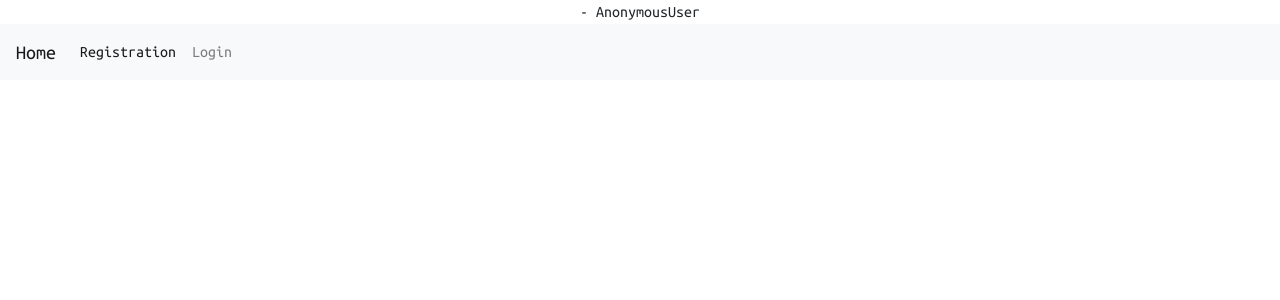
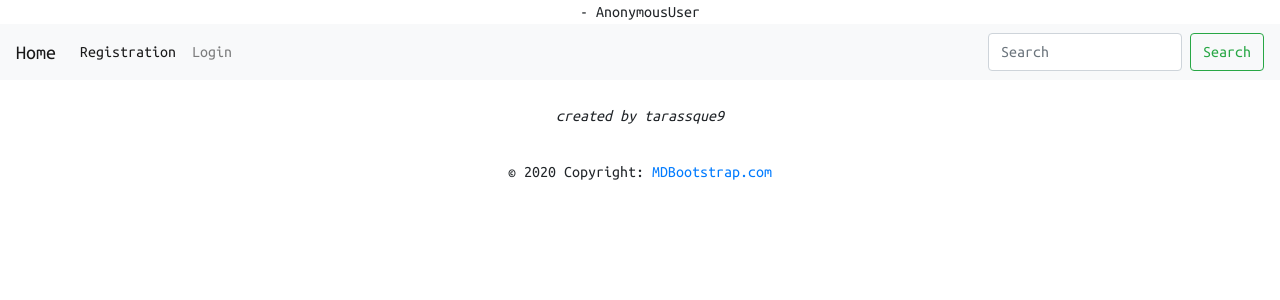
Before and after one commit to tarassque9/news_site, a Django app: page /news/ in a window 1280 px wide. Shown: the top 300 px of the page. Run offline with Django 3.2, Linux system fonts and the light colour scheme; data that the repository does not hold is empty; parts of the project's set-up code (start-up, migrations or seed data) failed here and were passed over; some libraries are stand-ins or nearby versions.

Commit message:
add paganation, search, and some changes. IN ACTIONS...

```diff
--- a/news_site/news/templates/news/base.html
+++ b/news_site/news/templates/news/base.html
@@ -55,6 +55,10 @@
         {% endif %}
       </div>
     </div>
+    <form class="form-inline my-2 my-lg-0" method="GET">
+      <input class="form-control mr-sm-2" type="search" placeholder="Search" aria-label="Search" name="search">
+      <button class="btn btn-outline-success my-2 my-sm-0" type="submit">Search</button>
+    </form>
   </nav>
 
   {% if user.is_authenticated and user.verification == False %}
@@ -69,6 +73,53 @@
     {% block content %}
 
     {% endblock %}
+    <footer class="page-footer font-small special-color-dark pt-4">
+
+      <!-- Footer Elements -->
+      <div class="container">
+
+        <!-- Social buttons -->
+        <ul class="list-unstyled list-inline text-center">
+          <li class="list-inline-item">
+            <a class="btn-floating btn-fb mx-1">
+              <i class="fab fa-facebook-f"> </i>
+            </a>
+          </li>
+          <li class="list-inline-item">
+            <a class="btn-floating btn-tw mx-1">
+              <i class="fab fa-twitter"></i>
+            </a>
+          </li>
+          <li class="list-inline-item">
+            <a class="btn-floating btn-gplus mx-1">
+              <i class="fab fa-google-plus-g">created by tarassque9</i>
+            </a>
+          </li>
+          <li class="list-inline-item">
+            <a class="btn-floating btn-li mx-1">
+              <i class="fab fa-linkedin-in"> </i>
+            </a>
+          </li>
+          <li class="list-inline-item">
+            <a class="btn-floating btn-dribbble mx-1">
+              <i class="fab fa-dribbble"> </i>
+            </a>
+          </li>
+        </ul>
+        <!-- Social buttons -->
+
+      </div>
+      <!-- Footer Elements -->
+
+      <!-- Copyright -->
+      <div class="footer-copyright text-center py-3">© 2020 Copyright:
+        <a href="https://mdbootstrap.com/"> MDBootstrap.com</a>
+      </div>
+      <!-- Copyright -->
+
+    </footer>
+    <!-- Footer -->
+
 
 </body>
 
--- a/news_site/news/urls.py
+++ b/news_site/news/urls.py
@@ -1,6 +1,8 @@
 from django.urls import path
 
-from .views import HomeView, PostCreateView, RegistrationView, PostDetail, LoginView, LogoutView, ModerationView, ModerationAccept, ModerationDecline, VerificationView
+from .views import HomeView, PostCreateView, RegistrationView,\
+                   PostDetail, LoginView, LogoutView, ModerationView,\
+                   ModerationAccept, ModerationDecline, VerificationView
 
 urlpatterns = [
     path('', HomeView.as_view(), name='home'),
--- a/news_site/news/views.py
+++ b/news_site/news/views.py
@@ -12,19 +12,38 @@ from .tasks import send_mail, comment_notification
 from .other import clear_text, uuid_gen
 from .custom import CustomBackend
 from logs import logger
-from .services import UserCreateMixin
+from .services import UserCreateMixin, create_comment
+from django.core.paginator import Paginator, EmptyPage, PageNotAnInteger
+from django.db.models import Q
+
 
 
 class HomeView(View):
     template_name = 'news/home.html'
 
     def get(self, request):
-        posts = Post.objects.order_by('-created')
+        search_query = request.GET.get('search', '')
+        if search_query:
+            post_list = Post.objects.filter(Q(title__startswith=search_query) | Q(text__icontains=search_query))
+        else:
+            post_list = Post.objects.order_by('-created')
+
+        #post_list = Post.objects.order_by('-created')
         form = CommentForm()
         comments = Comment.objects.all
+        page = request.GET.get('page', 1)
+        paginator = Paginator(post_list, 2)
+        try:
+            posts = paginator.page(page)
+        except PageNotAnInteger:
+            posts = paginator.page(1)
+        except EmptyPage:
+            posts = paginator.page(paginator.num_pages)
+
         context = {'posts': posts,
                    'form': form,
                    'comments': comments}
+
         return render(request, self.template_name, context=context)
 
     def post(self, request, id):
@@ -34,12 +53,11 @@ class HomeView(View):
             text = form.cleaned_data['text']
             user = request.user
             post = Post.objects.get(id=id)
-            comment = Comment(text=text, user=user, post=post)
-            comment.save()
-            comment_notification.delay(post.user.email)
+            create_comment(text, user, post)
+            logger.warning(f'Comment was created by {user.email}')
             return HttpResponseRedirect('/news')
         msg = f'Comment was not created'
-        logger.warning(msg + f'by user {user.username}')
+        logger.warning(msg + f'by user {user.email}')
         return HttpResponse(msg)
 
 
@@ -52,21 +70,22 @@ class PostCreateView(View):
 
     def post(self, request):
         role = request.user.role
+        # if role == 3:
+        #     form = ModerationForm(request.POST)
+        #     if form.is_valid():
+        #         text = clear_text(form.cleaned_data['text'])
+        #         title = clear_text(form.cleaned_data['title'])
+        #         user = request.user.id
+        #         moderation = ModerationPost(title=title,
+        #                                     text=text,
+        #                                     moderation_status=user)
+        #         moderation.save()
+        #         logger.info(f'{request.user.username} created the post that was sent to moderation')
+        #         return HttpResponseRedirect('/news')
+        #     logger.warning(f'form by user {request.user.username} [NOT VALID]')
+        #     return HttpResponse('[POST CREATE FORM NOT VALID]')
+        #elif role == 1 or 2:
         if role == 3:
-            form = ModerationForm(request.POST)
-            if form.is_valid():
-                text = clear_text(form.cleaned_data['text'])
-                title = clear_text(form.cleaned_data['title'])
-                user = request.user.id
-                moderation = ModerationPost(title=title,
-                                            text=text,
-                                            moderation_status=user)
-                moderation.save()
-                logger.info(f'{request.user.username} created the post that was sent to moderation')
-                return HttpResponseRedirect('/news')
-            logger.warning(f'form by user {request.user.username} [NOT VALID]')
-            return HttpResponse('[POST CREATE FORM NOT VALID]')
-        elif role == 1 or 2:
             form = PostCreateForm(request.POST)
             if form.is_valid():
                 text = clear_text(form.cleaned_data['text'])
@@ -79,12 +98,12 @@ class PostCreateView(View):
         return HttpResponse('[ERROR]')
 
 
-# class PostDetail(View):
-#     template_name = 'news/post_detail.html'
+class PostDetail(View):
+    template_name = 'news/post_detail.html'
 
-#     def get(self, request, id):
-#         post = Post.objects.get(id=id)
-#         return render(request, self.template_name, context={'post': post})
+    def get(self, request, id):
+        post = Post.objects.get(id=id)
+        return render(request, self.template_name, context={'post': post})
 
 
 
```
Also changed, not shown: news_site/news/services.py (+5 -18 lines), news_site/news/templates/news/home.html (+34 -1 lines).
